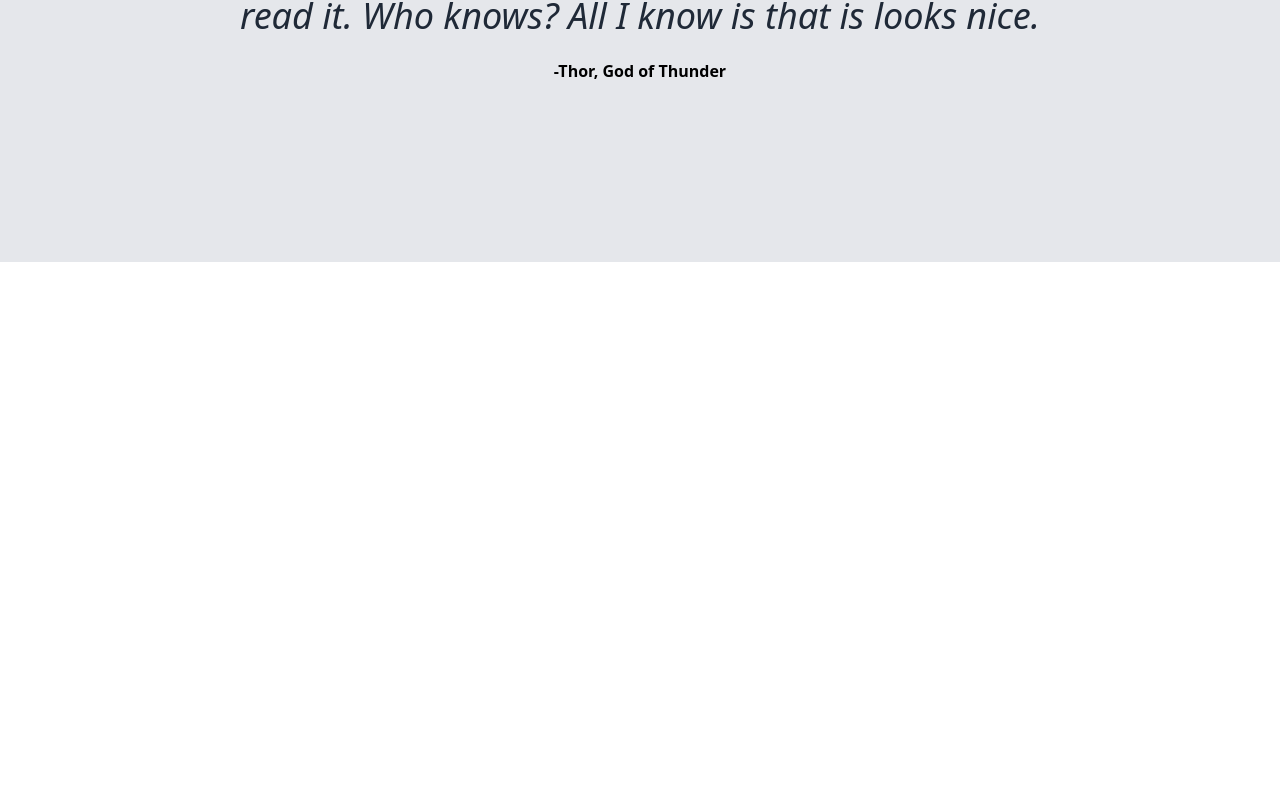
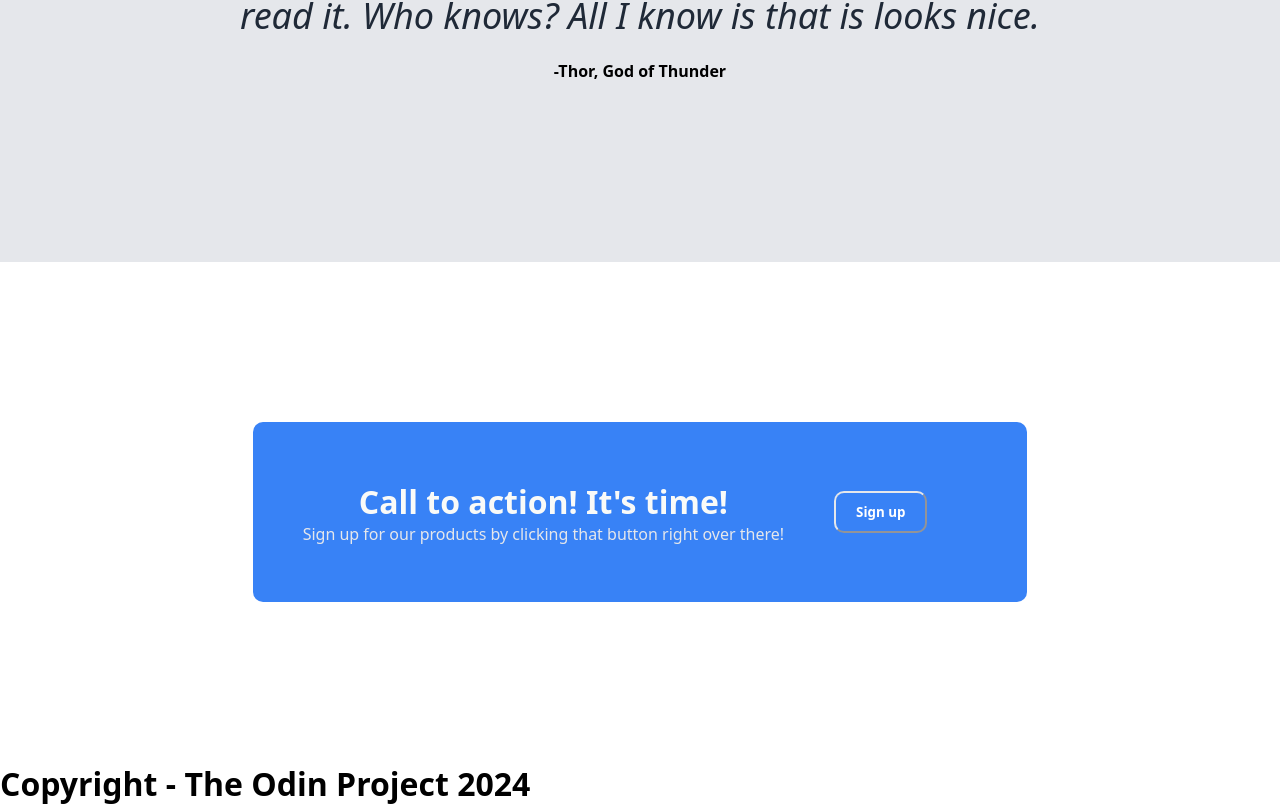
Before and after one commit to notacoham/landing-page-project, a plain HTML site: page index.html in a window 1280 px wide. Shown: the part 1918-2723 px from the top of the page. Before the commit the page ends 2180 px from the top, so only its background shows below. Drawn offline with Linux system fonts and the light colour scheme.

Commit message:
Add initial call for action files

```diff
--- a/index.html
+++ b/index.html
@@ -52,5 +52,17 @@
             read it. Who knows? All I know is that is looks nice.</h1>
         <h4 class="quote-attribution">-Thor, God of Thunder</h4>
     </div>
+    <div class="call-container">
+        <div class="call-card">
+            <div class="card-content">
+                <h1 class="card-header">Call to action! It's time!</h1>
+                <p class="card-text">Sign up for our products by clicking that button right over there!</p>
+            </div>
+            <button class="card-btn">Sign up</button>
+        </div>
+    </div>
+    <div class="footer">
+        <h1 class="footer-text">Copyright - The Odin Project 2024</h1>
+    </div>
 </body>
 </html>
--- a/styles.css
+++ b/styles.css
@@ -153,3 +153,53 @@ a {
 .quote-attribution {
     align-self: flex-end;
 }
+
+/* Sign up section */
+
+.call-container {
+    display: flex;
+    height: 500px;
+    justify-content: center;
+    align-items: center;
+    margin: 0;
+}
+
+.call-card {
+    background-color: #3882f6;
+    display: flex;
+    height: 150px;
+    border-radius: 10px;
+    padding: 15px 50px;
+    justify-content: space-between;
+    flex-shrink: 1;
+}
+
+.card-header {
+    color: #f9faf8;
+}
+
+.card-text {
+    color: #e5e7eb;
+}
+
+.card-content {
+    display: flex;
+    flex-direction: column;
+    flex-shrink: 1;
+    align-items: center;
+    justify-content: center;
+}
+
+.card-btn {
+    margin: auto;
+    margin-left: 50px;
+    margin-right: 50px;
+    padding: 10px 20px;
+    border-radius: 10px;
+    background-color: #3882f6;
+    border-color: #e5e7eb;
+    color: white;
+    font-weight: 700;
+}
+
+/* Footer */
```
